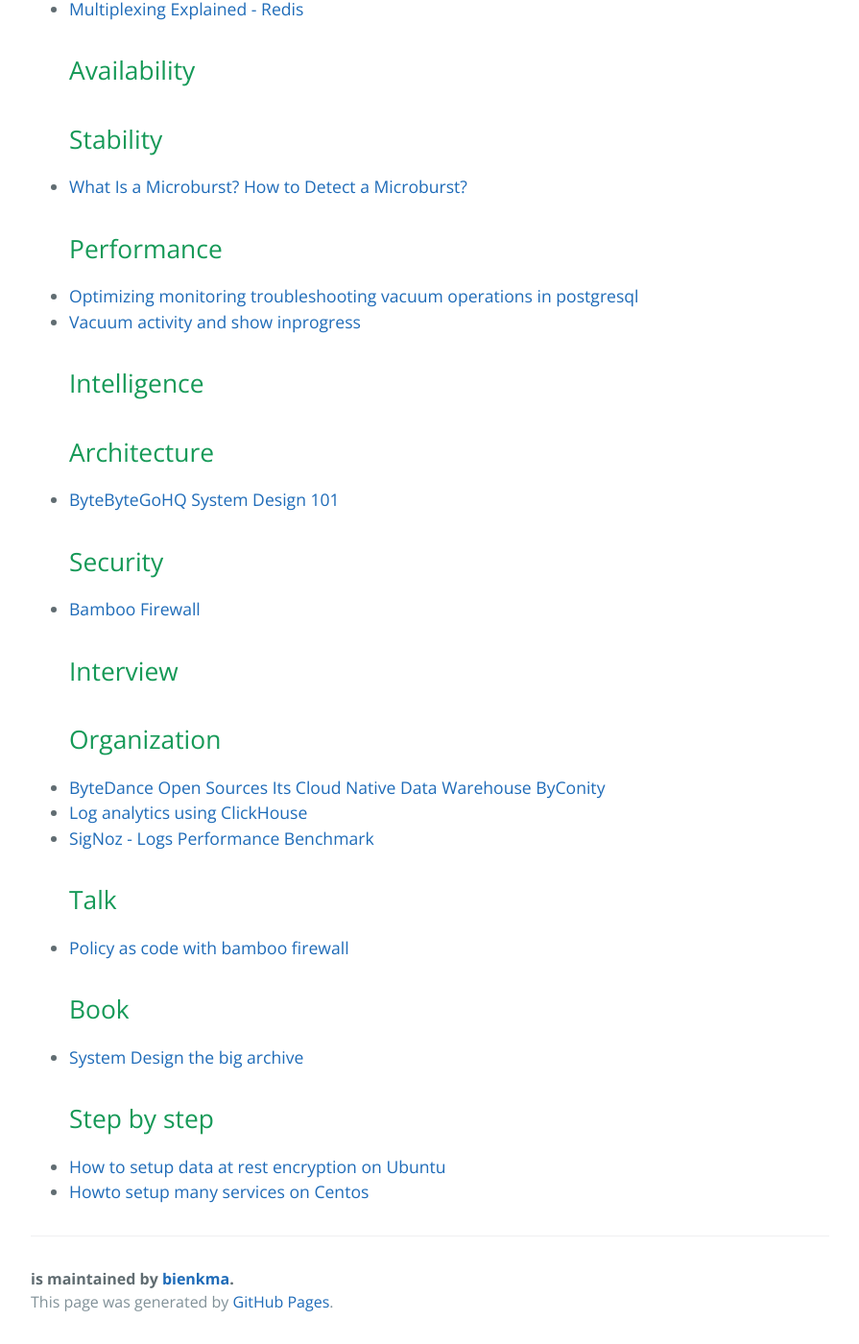
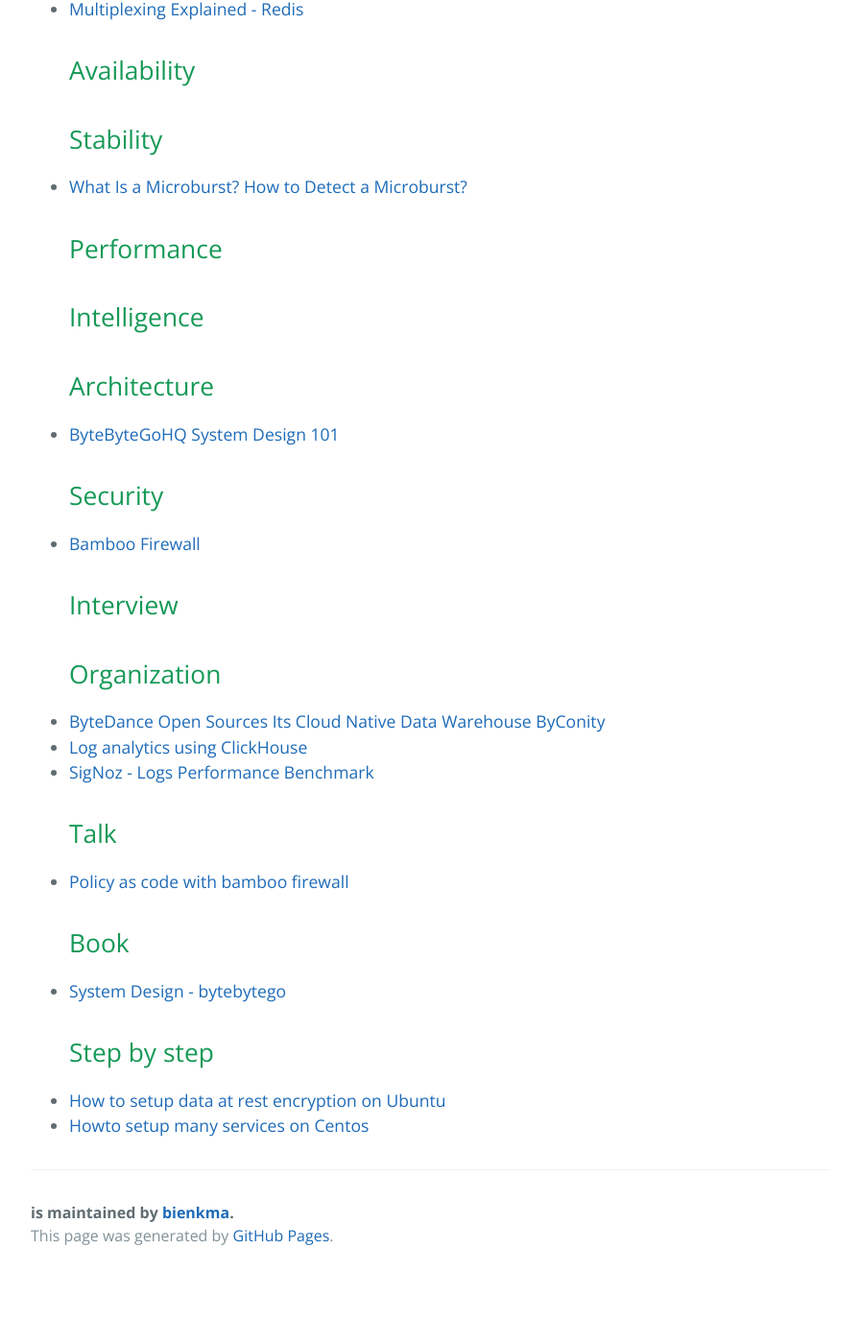
Before and after one commit to bienkma/bienkma.github.io, a Jekyll site: the page built from index.md, in a window 1280 px wide and 1400 px high, scrolled down 2225 px. Shown: the whole window at 96% size, without its empty margins (192-1087 px from the left). Built offline with Jekyll 4.4.1, drawn with Linux system fonts in a browser that asks for light colours; after the commit the page ends 3556 px from its top, so only the background shows below that.

Commit message:
add books

```diff
--- a/index.md
+++ b/index.md
@@ -80,8 +80,6 @@ spec:
 ## Stability
 * [What Is a Microburst? How to Detect a Microburst?](https://support.huawei.com/enterprise/en/doc/EDOC1100086962)
 ## Performance
-* [Optimizing monitoring troubleshooting vacuum operations in postgresql](https://cloud.google.com/static/solutions/optimizing-monitoring-troubleshooting-vacuum-operations-postgresql.pdf)
-* [Vacuum activity and show inprogress](https://github.com/bienkma/uber-scripts/blob/master/postgresql/sql/vacuum_activity.sql)
 ## Intelligence
 ## Architecture
 * [ByteByteGoHQ System Design 101](https://github.com/ByteByteGoHq/system-design-101)
@@ -95,7 +93,7 @@ spec:
 ## Talk
 * [Policy as code with bamboo firewall](https://github.com/bamboo-firewall/docs/blob/main/case-studies/PaC-with-bamboofw.pdf)
 ## Book
-* [System Design the big archive](https://blog.bytebytego.com/api/v1/file/d60fa09a-c4b5-4e31-9dbd-5d049c6c8f49.pdf)
+* [System Design - bytebytego](https://bienkma.github.io/books/books/system-design-arch.pdf)
 ## Step by step
 * [How to setup data at rest encryption on Ubuntu](mysharing/database/data-at-rest.md)
 * [Howto setup many services on Centos](https://www.server-world.info/en/note)
```
Also changed, not shown: 1 other file.
